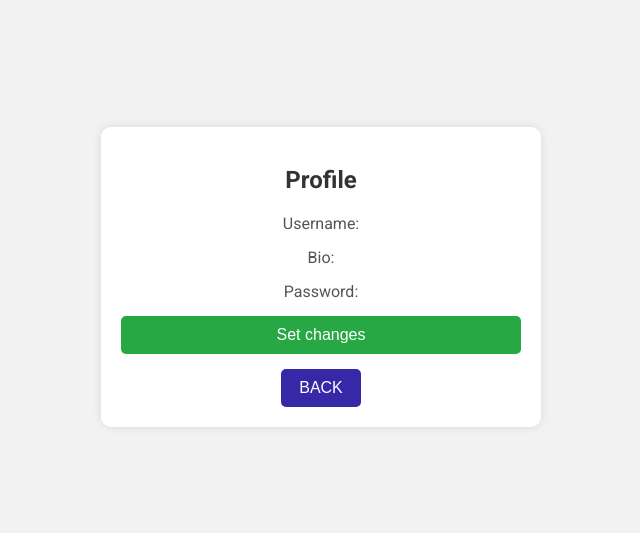
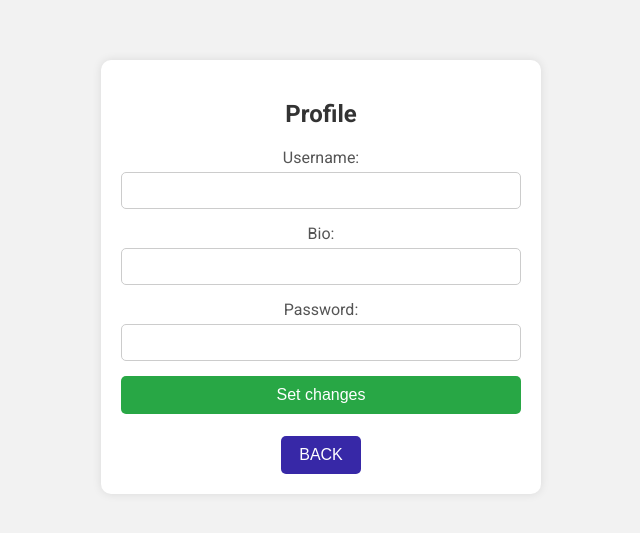
Before and after one commit to inaziooteroasu/Challenge-Mencion-Dual-HP, a React (Create React App) app in the folder social-service/social-service-frontend/: page /edit-profile in a window 1280 px wide. Shown: the part 123-656 px from the top of the page, without its empty margins (319-959 px from the left). Built offline with nearby package versions, Linux system fonts and the light colour scheme; no server answers.

Commit message:
example data

```diff
--- a/social-service/social-service-frontend/src/App.js
+++ b/social-service/social-service-frontend/src/App.js
@@ -15,6 +15,7 @@ function App() {
       <div className="App">
         <Routes>
           <Route path="/signup" element={<Login />} />
+          <Route path="/login" element={<Login />} />
           <Route path="/" element={<Login />} />      /* Página Princial, donde están el inicio y registrro */
           <Route path="/profile" element={<Profile />} />
           <Route path="/friends" element={<Friends />} />
--- a/social-service/social-service-frontend/src/EditProfile.js
+++ b/social-service/social-service-frontend/src/EditProfile.js
@@ -1,11 +1,31 @@
-import React from 'react';
+import React, { useEffect, useState } from 'react';
+import axios from 'axios';
 import './Signup.css'; // Importa el archivo CSS
 import { useNavigate } from 'react-router-dom';
 
 
 const EditProfile = () => {
 
-  const navigate = useNavigate(); // Define navigate usando useNavigate
+  const [user, setUser] = useState({});
+  const navigate = useNavigate(); // Definer navigate usando useNavigate
+
+  useEffect(() => {
+    // Aquí
+
+
+
+    const fetchUserData = async () => {
+      try {
+        const username = 'UsuarioEjemplo';
+        const response = await axios.get('http://localhost:3001/profile');
+        setUser(response.data);
+      } catch (error) {
+        console.error('Error fetching user data', error);
+      }
+    };
+
+    fetchUserData();
+  }, []);
 
   return (
 
@@ -14,15 +34,34 @@ const EditProfile = () => {
           <h2 className="heading"> Profile</h2>
           <form >
             <div className="formGroup">
-              <label className="label">Username:</label>
+            <label className="label">Username:</label>
+
+            <input
+                  type="text"
+                  value={user.username}
+                  onChange={(e) => setUser({ ...user, username: e.target.value })}
+                  className="input"
+            />
 
             </div>
             <div className="formGroup">
-              <label className="label">Bio:</label>
+              <label className="label">Bio: </label>
+              <input
+                  type="text"
+                  value={user.bio}
+                  onChange={(e) => setUser({ ...user, bio: e.target.value })}
+                  className="input"
+            />
 
             </div>
             <div className="formGroup">
-              <label className="label">Password:</label>
+              <label className="label">Password: </label>
+              <input
+                  type="text"
+                  value={user.password}
+                  onChange={(e) => setUser({ ...user, password: e.target.value })}
+                  className="input"
+            />
 
             </div>
             <div className="formGroup">
--- a/social-service/social-service-frontend/src/Profile.js
+++ b/social-service/social-service-frontend/src/Profile.js
@@ -7,15 +7,16 @@ import './Signup.css'; // Importa el archivo CSS
 
 const Profile = () => {
   const [user, setUser] = useState({});
-  const navigate = useNavigate(); // Define navigate usando useNavigate
+  const navigate = useNavigate(); // Definer navigate usando useNavigate
 
   useEffect(() => {
-    // Aquí deberías obtener la información del usuario desde tu backend
+    // Aquí me faltan cosas
 
 
 
     const fetchUserData = async () => {
       try {
+        const username = 'UsuarioEjemplo';
         const response = await axios.get('http://localhost:3001/profile');
         setUser(response.data);
       } catch (error) {
@@ -27,18 +28,24 @@ const Profile = () => {
   }, []);
 
   return (
-    <div>
+    <div className="containerProfile">
+        <div className="formContainerProfile">
+
             <h2 className="heading">Profile</h2>
             <p className="label">Name: {user.username}</p>
             <p className="label">Bio: {user.bio}</p>
+            <p className="label" style={{ marginBottom: "20px" }}>Password: {user.password}</p>
             <div className="buttonContainer">
             <button className="buttonProfile" onClick={() => navigate('/friends')}>Friends</button>
             <button className="buttonProfile" onClick={() => navigate('/requests')}>Requests</button>
             <button className="buttonProfile" onClick={() => navigate('/search')}>Search</button>
             <button className="buttonProfile" onClick={() => navigate('/edit-profile')}>Edit Profile</button>
             </div>
+            <button className="buttonback" onClick={() => navigate('/')}>BACK</button>
+        </div>
     </div>
   );
+
 };
 
 export default Profile;
--- a/social-service/social-service-frontend/src/Signup.css
+++ b/social-service/social-service-frontend/src/Signup.css
@@ -76,6 +76,8 @@
 .buttonContainer {
   display: flex;
   justify-content: space-between;
+  margin-bottom: 20px;
+
 }
 
 .buttonContainer .buttonProfile:last-child {
@@ -90,7 +92,29 @@
   border-radius: 5px;
   cursor: pointer;
   font-size: 16px;
+  margin-top: 7px;
 }
 .buttonback:hover {
   background-color: #215188;
 }
+
+.containerProfile{
+  font-family: 'Roboto', sans-serif;
+  background-color: #f2f2f2;
+  display: flex;
+  justify-content: center;
+  align-items: center;
+  height: 100vh;
+  width: 100%;
+
+}
+
+.formContainerProfile {
+  background-color: #fff;
+  padding: 20px;
+  border-radius: 10px;
+  box-shadow: 0 0 10px rgba(0, 0, 0, 0.1);
+  max-width: 600px;
+  width: 100%;
+
+}
```
Also changed, not shown: 1 other file (tests, documents, lock files or other folders). Lines whose indentation alone changed are shown as unchanged.
